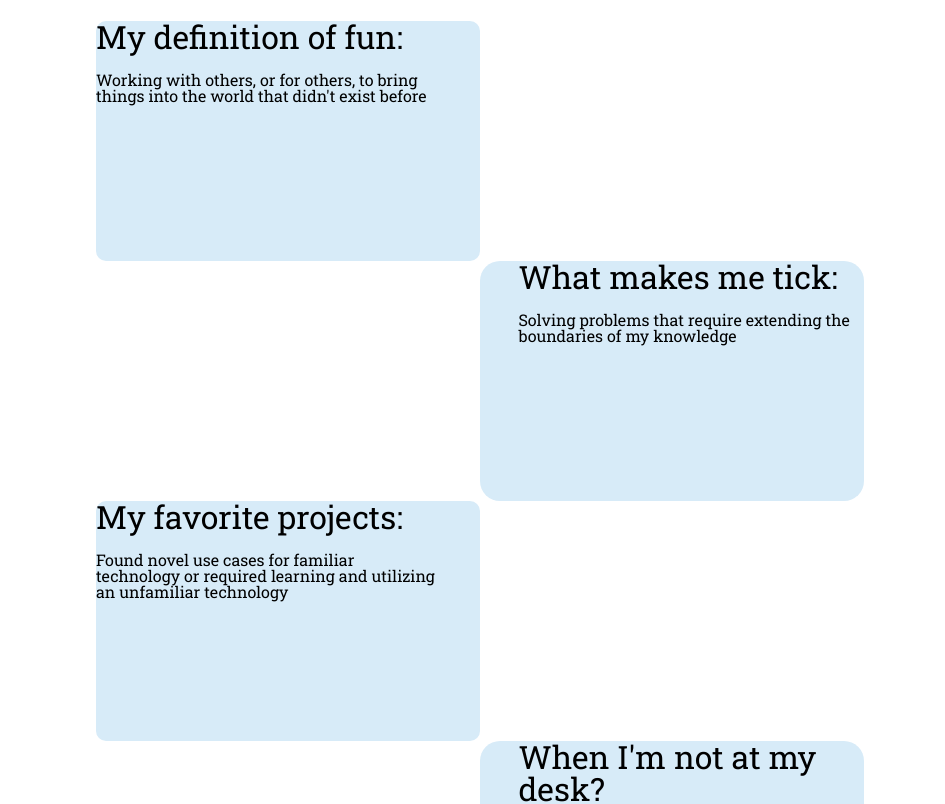
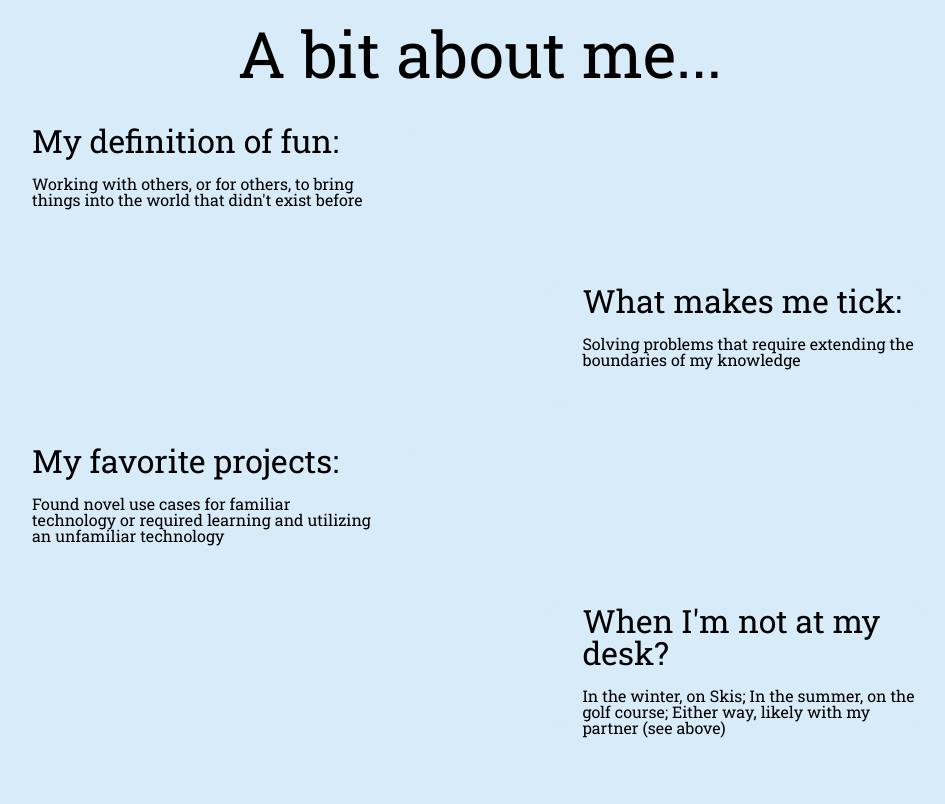
Before and after one commit to jhnegbrt/personal-website, a React (Create React App) app: page / in a window 1280 px wide. Shown: the part 580-1384 px from the top of the page, without its empty margins (160-1105 px from the left). Built offline with nearby package versions, Linux system fonts and the light colour scheme.

Commit message:
adds spacing to about section

```diff
--- a/src/components/about.jsx
+++ b/src/components/about.jsx
@@ -21,11 +21,12 @@ function About(){
 
     <div name="about" className="about-container">
       <div className="about-spacer"></div>
-      {/* <h2>About</h2> */}
+      <h2>A bit about me...</h2>
       <AboutDisplay question={firstQuestion} answer={firstAnswer} side={"left"}/>
       <AboutDisplay question={secondQuestion} answer={secondAnswer} side={"right"}/>
       <AboutDisplay question={thirdQuestion} answer={thirdAnswer} side={"left"}/>
       <AboutDisplay question={fourthQuestion} answer={fourthAnswer} side={"right"}/>
+      <div className="about-spacer"></div>
     </div>
 
   )
--- a/src/components/about_display.jsx
+++ b/src/components/about_display.jsx
@@ -44,7 +44,7 @@ const AboutDisplay = (props) => {
     <div className="about-container-left">
       <p className={isVisible ? "question" : "off-left"}>{props.question}</p>
       <p className={isVisible ? "answer" : "off-left"}>{props.answer}</p>
-      <div className="about-spacer-v2"></div>
+      {/* <div className="about-spacer-v2"></div> */}
       <div ref={ref}></div>
     </div>
 
--- a/src/styles/About.scss
+++ b/src/styles/About.scss
@@ -4,6 +4,8 @@
   position: relative;
   overflow-x:hidden;
   font-family: 'Roboto Slab', serif;
+  background-color: rgb(215, 235, 248);
+
 
   h2{
     font-family: 'Roboto Slab', serif;
@@ -24,12 +26,13 @@
   }
 
   .about-container-right{
+    margin-top: 5vh;
     width: 30%;
     border-right: none;
-    margin-left: 50%;
+    margin-left: 55%;
     background-color: rgb(215, 235, 248);
     border-radius: 20px;
-    height: 30vh;
+    height: 15vh;
 
 
     .off-right{
@@ -56,12 +59,13 @@
   }
 
   .about-container-left{
+    margin-top: 5vh;
     width: 30%;
     border-left: none;
-    margin-left: 20%;
+    margin-left: 15%;
     background-color: rgb(215, 235, 248);
     border-radius: 10px;
-    height: 30vh;
+    height: 15vh;
 
 
     .off-left{
```
